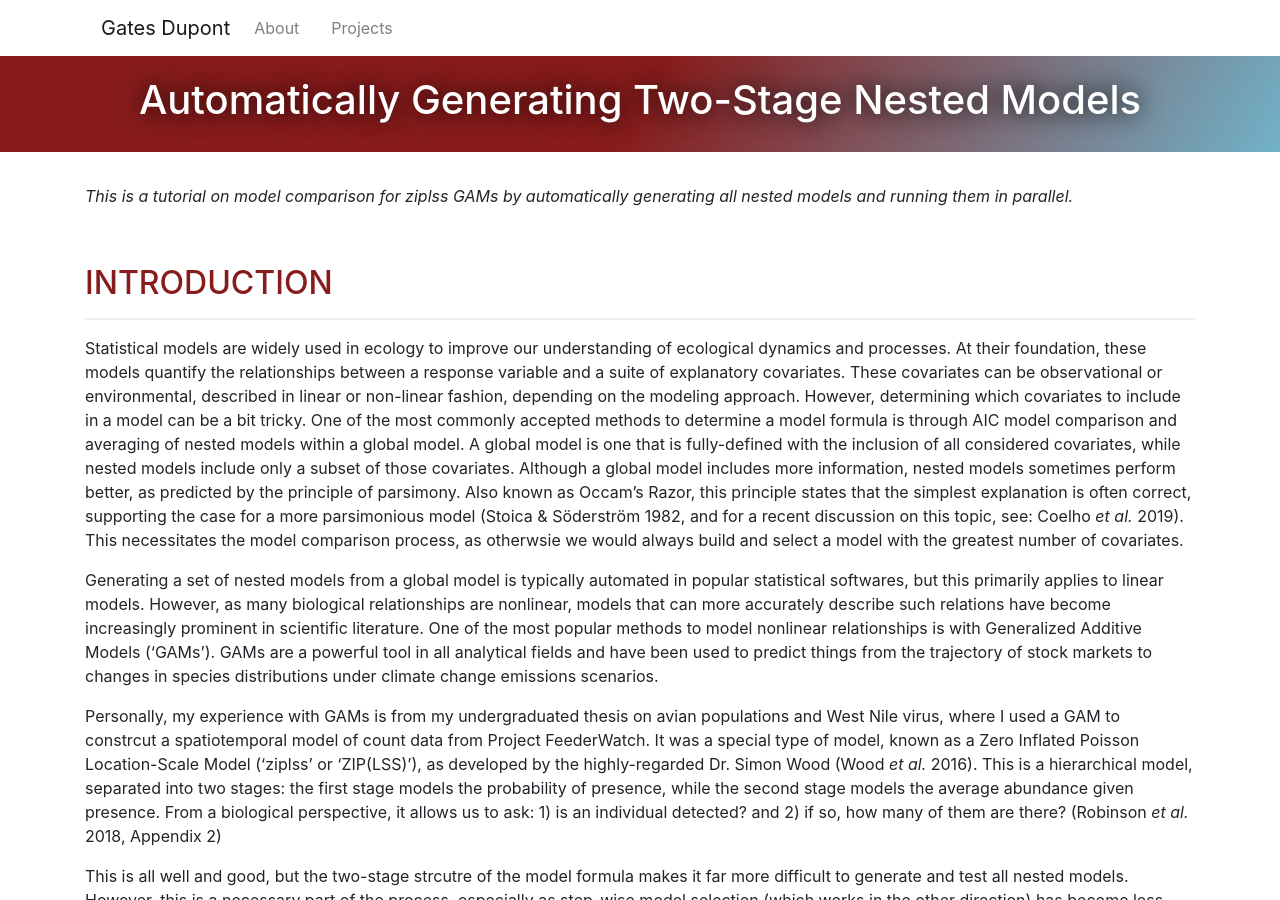
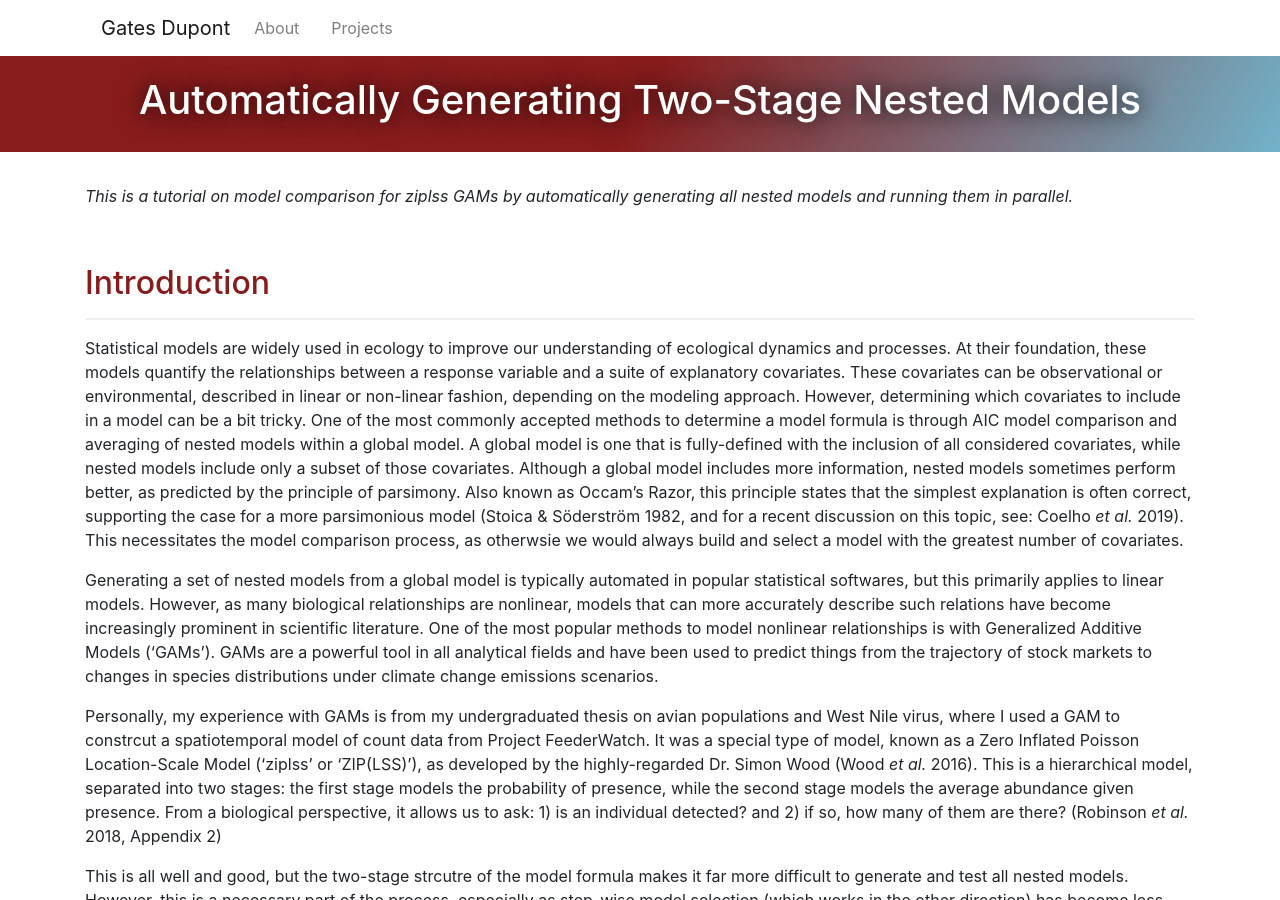
Before and after one commit to chrisyeh96/chrisyeh96.github.io, a Jekyll site: the page built from _posts/2019-05-29-Auto-Nested-Mod.md, in a window 1280 px wide and 900 px high. Built offline with Jekyll 4.4.1, drawn with Linux system fonts in a browser that asks for light colours; nearby versions of some CDN libraries.

Commit message:
Update 2019-05-29-Auto-Nested-Mod.md

```diff
--- a/_posts/2019-05-29-Auto-Nested-Mod.md
+++ b/_posts/2019-05-29-Auto-Nested-Mod.md
@@ -8,7 +8,7 @@ use_code: true
 
 <br>
 
-## <span style="color:#881c1c">INTRODUCTION</span>
+## <span style="color:#881c1c">Introduction</span>
 ---
 Statistical models are widely used in ecology to improve our understanding of ecological dynamics and processes. At their foundation, these models quantify the relationships between a response variable and a suite of explanatory covariates. These covariates can be observational or environmental, described in linear or non-linear fashion, depending on the modeling approach. However, determining which covariates to include in a model can be a bit tricky. One of the most commonly accepted methods to determine a model formula is through AIC model comparison and averaging of nested models within a global model. A global model is one that is fully-defined with the inclusion of all considered covariates, while nested models include only a subset of those covariates. Although a global model includes more information, nested models sometimes perform better, as predicted by the principle of parsimony. Also known as Occam's Razor, this principle states that the simplest explanation is often correct, supporting the case for a more parsimonious model (Stoica & Söderström 1982, and for a recent discussion on this topic, see: Coelho *et al.* 2019). This necessitates the model comparison process, as otherwsie we would always build and select a model with the greatest number of covariates.
 
```
